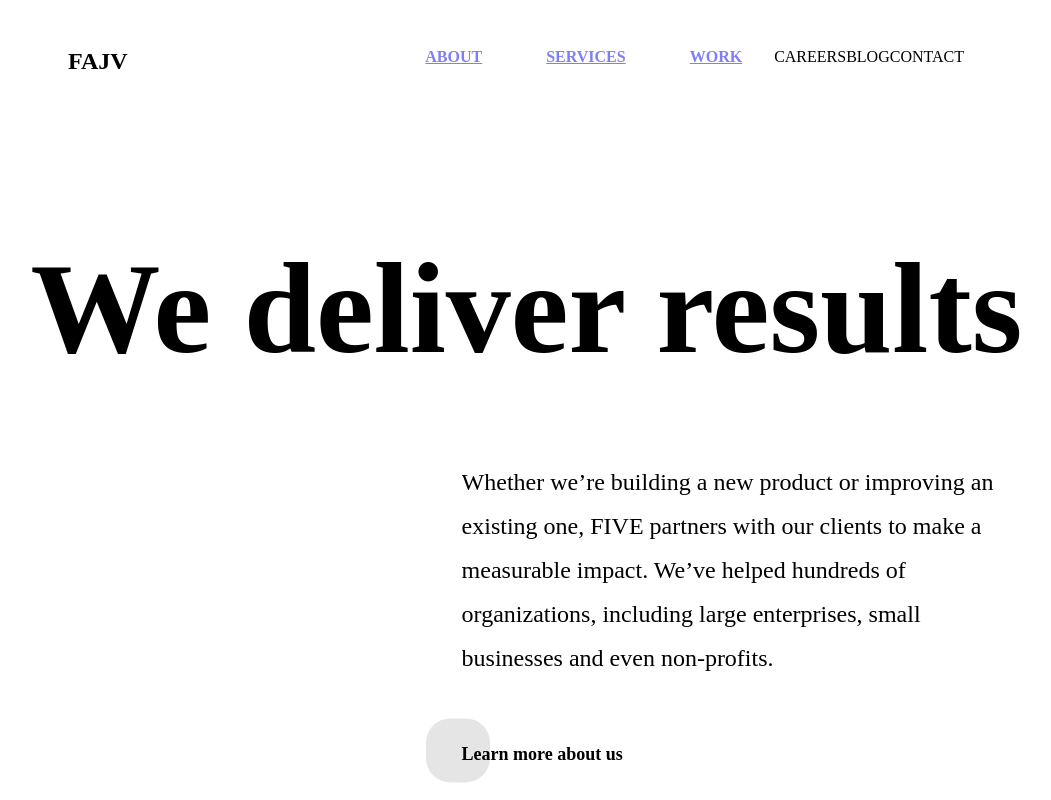
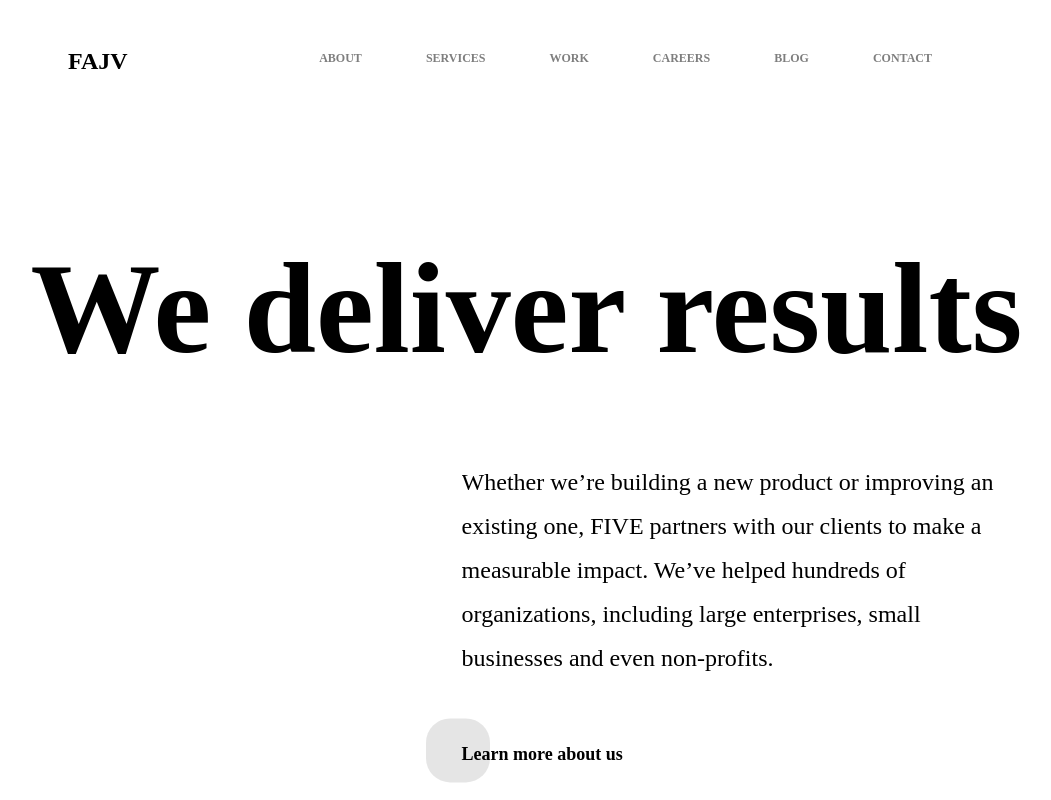
Before and after one commit to dhunjadi/five-clone, a React (Create React App) app: page / in a window 1280 px wide. Shown: the top 800 px of the page, without its empty margins (124-1175 px from the left). Built offline with nearby package versions, Linux system fonts and the light colour scheme; a web font is replaced by a local one.

Commit message:
Add files via upload

```diff
--- a/src/components/App.js
+++ b/src/components/App.js
@@ -26,7 +26,7 @@ function App() {
       })
     } else if(window.pageYOffset > 1930 && window.pageYOffset <= 3020){
       setNavColor({
-        txt: '54deea',
+        txt: '#54deea',
         bg: '#5b4099'
       })
     } else if(window.pageYOffset > 3020 && window.pageYOffset <= 4030){
--- a/src/components/Footer.jsx
+++ b/src/components/Footer.jsx
@@ -22,7 +22,7 @@ export default function Footer() {
                 <div className="footer-up-left">
                     {CardList.map(createFooterCard)}
                 </div>
-                <div className="footer-upright">
+                <div className="footer-up-right">
                     <div className="footer-title">
                         <p>We deliver results.</p>
                         <div className="footer-socials">
@@ -39,14 +39,14 @@ export default function Footer() {
             <div className="footer-down">
                 <div className="footer-down-left">
                     <div className="footer-links">
-                        <a style={{marginLeft:'0'}} href="/">IMPACT</a>
-                        <a href="/">STUDENT INITIATIVES</a>
-                        <a href="/">LEGAL</a>
+                        <a style={{marginLeft:'0'}} href="/"> <span>IMPACT</span> </a>
+                        <a href="/"> <span>STUDENT INITIATIVES</span> </a>
+                        <a href="/"> <span>LEGAL</span> </a>
                     </div>
                 </div>
                 <div className="footer-down-right">
                     <div className="copyright">
-                        <p>© 2007–2021 FIVE</p>
+                        <p style={{marginRight:'0px'}}>© 2007–2021 FIVE</p>
                     </div>
                 </div>
             </div>
--- a/src/components/Navbar.jsx
+++ b/src/components/Navbar.jsx
@@ -24,12 +24,12 @@ export default function Navbar(props) {
             </div>
             <div className="links">
                 <ul>
-                    <li style={{ color: props.navColor.txt }}> <a href="/">ABOUT</a></li>
-                    <li style={{ color: props.navColor.txt }}> <a href="/">SERVICES</a></li>
-                    <li style={{ color: props.navColor.txt }}> <a href="/">WORK</a></li>
-                    <li style={{ color: props.navColor.txt }}>CAREERS</li>
-                    <li style={{ color: props.navColor.txt }}>BLOG</li>
-                    <li style={{ color: props.navColor.txt }}>CONTACT</li>
+                    <li > <a href="/"> <span style={{ color: props.navColor.txt }}>ABOUT</span></a></li>
+                    <li > <a href="/"> <span style={{ color: props.navColor.txt }}>SERVICES</span> </a></li>
+                    <li > <a href="/"> <span style={{ color: props.navColor.txt }}>WORK</span> </a></li>
+                    <li > <a href="/"> <span style={{ color: props.navColor.txt }}>CAREERS</span> </a></li>
+                    <li > <a href="/"> <span style={{ color: props.navColor.txt }}>BLOG</span> </a></li>
+                    <li > <a href="/"> <span style={{ color: props.navColor.txt }}>CONTACT</span> </a></li>
                 </ul>
             </div>
 
--- a/src/components/Services.jsx
+++ b/src/components/Services.jsx
@@ -9,7 +9,7 @@ export default function Services() {
 
             </div>
             <div className="services-txt">
-                <h1>Our services</h1>
+                <h2>Our services</h2>
                 <p>Our teams partner with clients to define problems, create solutions, design products, and build businesses that are scalable and profitable. Our end-to-end process and integrated teams are why we deliver high-performing results for every client.</p>
             </div>
 
--- a/src/components/White.jsx
+++ b/src/components/White.jsx
@@ -4,7 +4,7 @@ export default function White() {
     return (
         <div id='white'>
             <div className="white-title-container animate__animated animate__fadeInUp">
-                <h1>We deliver results</h1>
+                <h2>We deliver results</h2>
             </div>
             <div className="white-paragraph-container animate__animated animate__fadeInUp">
                 <p>Whether we’re building a new product or improving an existing one, FIVE partners with our clients to make a measurable impact. We’ve helped hundreds of organizations, including large enterprises, small businesses and even non-profits.</p>
--- a/src/styles.css
+++ b/src/styles.css
@@ -6,6 +6,9 @@
     font-family: 'Times New Roman', Times, serif;
 }
 
+a{
+    text-decoration: none;
+}
 
 /* NAVBAR */
 
@@ -21,14 +24,6 @@
     transition: all 0.2s ease;
 }
 
-.scroll-up{
-    top: 0;
-}
-
-.scroll-down{
-    top: -100px;
-}
-
 .links ul {
     list-style: none;
     display: flex;
@@ -40,6 +35,7 @@
     margin: 0 32px 0;
     opacity: 0.5;
     cursor: pointer;
+    font-size: 12px;
     font-weight: 700;
 }
 
@@ -47,6 +43,8 @@
     opacity: 1;
     transition: opacity 0.5s;
 }
+
+
 
 /* SECTIONS */
 
@@ -70,7 +68,7 @@
     margin-left: 8.33%;
 }
 
-.white-title-container h1 {
+.white-title-container h2 {
     overflow-y: hidden;
     max-width: 1100px;
     font-size: 130px;
@@ -118,7 +116,6 @@
     opacity: 0.1;
     border-radius: 24px;
     transform: translateY(-40%);
-
 }
 
 .btn-container:hover .white-button-hover {
@@ -129,6 +126,7 @@
 
 .btn-container:hover span {
     color: white;
+    z-index: 99;
 }
 
 /* YELLOW */
@@ -186,7 +184,6 @@
     width: 50vw;
     z-index: 98;
 }
-
 
 
 /* PURPLE */
@@ -635,7 +632,6 @@
 
 
 .work-div span {
-
     font-size: 18px;
     font-weight: 700;
     transform: translate(50%, -50%);
@@ -670,7 +666,7 @@
     width: 300px;
 }
 
-#services h1 {
+#services h2 {
     font-size: 76px;
     line-height: 90px;
     margin-bottom: 64px;
@@ -869,6 +865,7 @@
     padding: 0 64px 0 64px;
 }
 
+
 .footer-links {
     padding: 32px 0;
 }
@@ -877,7 +874,10 @@
     font-weight: 700;
     text-decoration: none;
     margin: 0 48px;
+}
 
+.footer-links span{
+    color: black;
 }
 
 .copyright {
```
